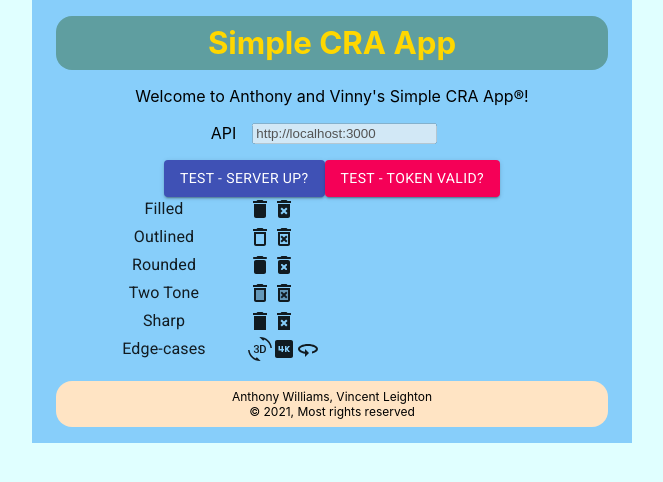
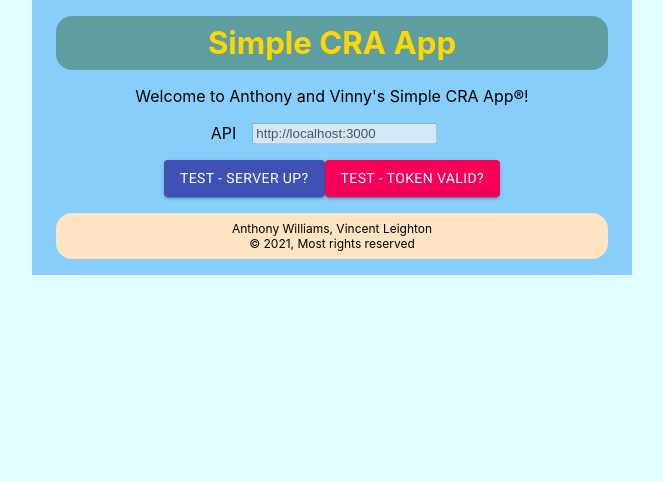
Before and after one commit to Wolven531/simple-cra-app, a React (Create React App) app: page / in a window 1280 px wide. Shown: the top 482 px of the page, without its empty margins (308-971 px from the left). Built offline with nearby package versions, Linux system fonts and the light colour scheme.

Commit message:
Temp hide IconDemo

```diff
--- a/src/App.tsx
+++ b/src/App.tsx
@@ -1,6 +1,6 @@
 import React from 'react'
 import { Button, Container, Grid } from '@material-ui/core'
-import { IconDemo } from './IconDemo'
+// import { IconDemo } from './IconDemo'
 import './App.css'
 
 const ENV_API_URL = process.env.REACT_APP_API_URL || '!!! ENV WAS MISSING URL !!!'
@@ -48,7 +48,7 @@ function App() {
 					<Button className="btn-health" color="primary" variant="contained" onClick={pingApiHealthEndpoint}>Test - Server Up?</Button>
 					<Button className="btn-token" color="secondary" variant="contained" onClick={pingTokenCheckEndpoint}>Test - Token valid?</Button>
 				</Container>
-				<IconDemo/>
+				{/* <IconDemo/> */}
 			</Container>
 			<Container className="footer">
 				Anthony Williams, Vincent Leighton
```
